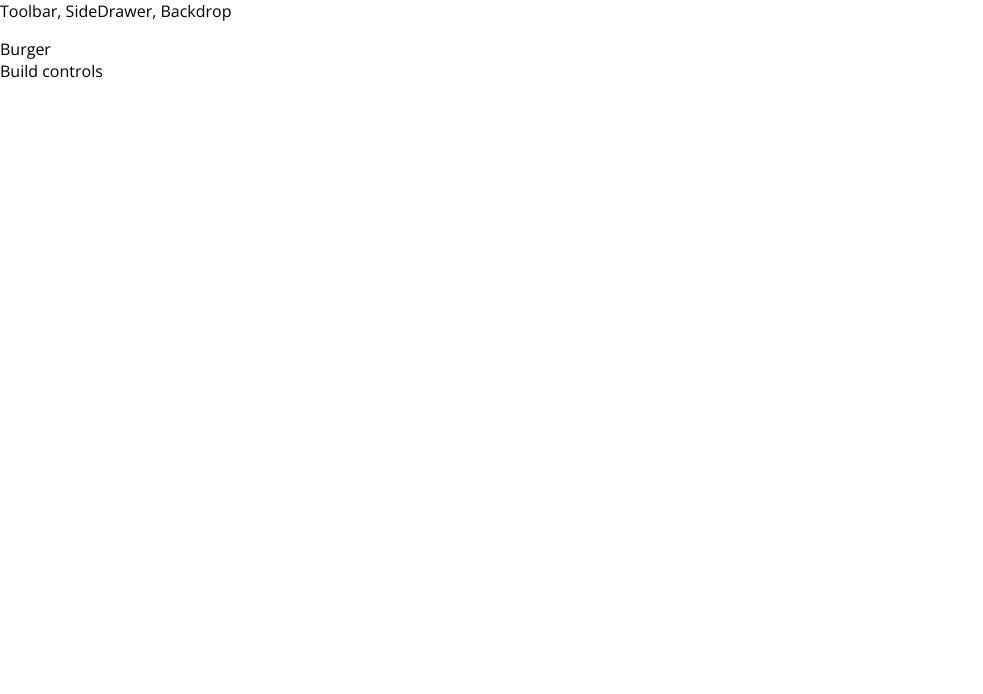
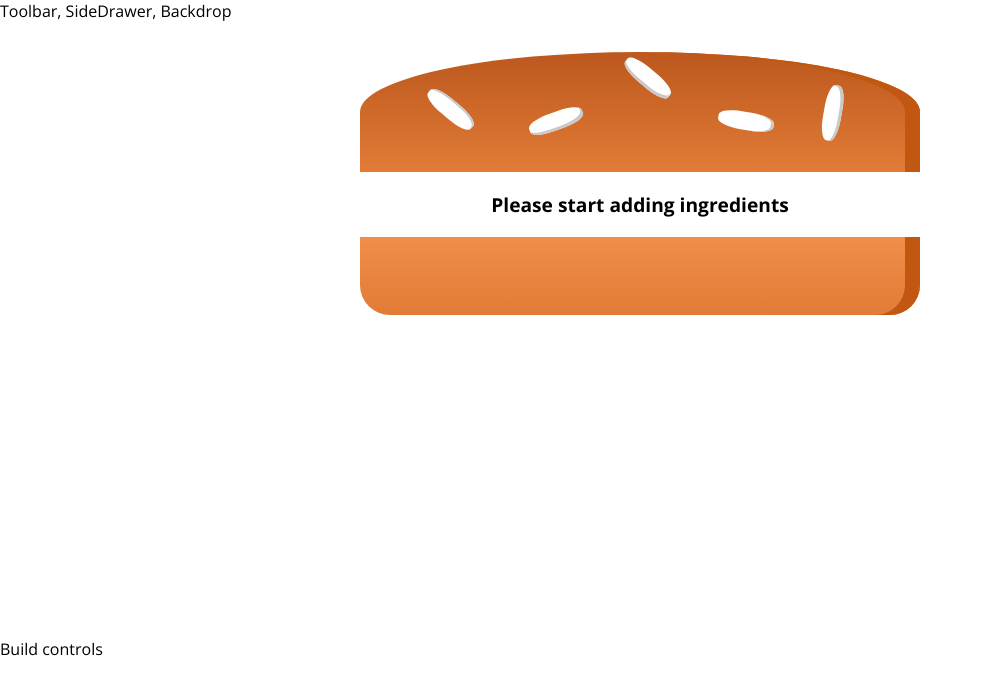
Before and after one commit to jacklu97/burger-builder, a React (Create React App) app: page / in a window 1280 px wide. Shown: the top 694 px of the page, without its empty margins (0-983 px from the left). Built offline with nearby package versions, Linux system fonts and the light colour scheme.

Commit message:
Burger display

```diff
--- a/package.json
+++ b/package.json
@@ -6,6 +6,7 @@
     "@testing-library/jest-dom": "^4.2.4",
     "@testing-library/react": "^9.5.0",
     "@testing-library/user-event": "^7.2.1",
+    "prop-types": "^15.7.2",
     "react": "^16.13.1",
     "react-dom": "^16.13.1",
     "react-scripts": "3.4.1"
--- /dev/null
+++ b/src/components/Burger/Burger.js
@@ -0,0 +1,28 @@
+import React from 'react';
+import classes from './Burger.module.css';
+
+import BurgerIngredient from './BurgerIngredient/BurgerIngredient';
+
+const burger = (props) => {
+    let transformedIngredients = Object.keys(props.ingredients).map(igKey => {
+        return [...Array(props.ingredients[igKey])].map((_,i) => {
+            return <BurgerIngredient key={igKey + i} type={igKey} />;
+        });
+    }).reduce((arr, el) => {
+        return arr.concat(el)
+    }, []);
+
+    if(transformedIngredients.length === 0){
+        transformedIngredients = <p>Please start adding ingredients</p>
+    }
+
+    return (
+        <div className={classes.Burger}>
+            <BurgerIngredient type= "bread-top" />
+            {transformedIngredients}
+            <BurgerIngredient type= "bread-bottom" />
+        </div>
+    );
+}
+
+export default burger;
--- /dev/null
+++ b/src/components/Burger/Burger.module.css
@@ -0,0 +1,30 @@
+.Burger {
+    width: 100%;
+    margin: auto;
+    height: 250px;
+    overflow: scroll;
+    text-align: center;
+    font-weight: bold;
+    font-size: 1.2rem;
+}
+
+@media (min-width: 500px) and (min-height: 400px) {
+    .Burger{
+        width: 350px;
+        height: 300px;
+    }
+}
+
+@media (min-width: 500px) and (min-height: 401px) {
+    .Burger{
+        width: 450px;
+        height: 400px;
+    }
+}
+
+@media (min-width: 1000px) and (min-height: 700px) {
+    .Burger{
+        width: 700px;
+        height: 600px;
+    }
+}
--- /dev/null
+++ b/src/components/Burger/BurgerIngredient/BurgerIngredient.js
@@ -0,0 +1,46 @@
+import React, { Component } from 'react';
+import PropTypes from 'prop-types';
+
+import classes from './BurgerIngredient.module.css';
+
+class BurgerIngredient extends Component {
+    render() {
+        let ingredient = null;
+        switch (this.props.type) {
+            case ('bread-bottom'):
+                ingredient = <div className={classes.BreadBottom}></div>;
+                break;
+            case ('bread-top'):
+                ingredient = (
+                    <div className={classes.BreadTop}>
+                        <div className={classes.Seeds1}></div>
+                        <div className={classes.Seeds2}></div>
+                    </div>
+                );
+                break;
+            case ('meat'):
+                ingredient = <div className={classes.Meat}></div>
+                break;
+            case ('cheese'):
+                ingredient = <div className={classes.Cheese}></div>
+                break;
+            case ('salad'):
+                ingredient = <div className={classes.Salad}></div>
+                break;
+            case ('bacon'):
+                ingredient = <div className={classes.Bacon}></div>
+                break;
+            default:
+                ingredient = null;
+        }
+
+        return ingredient;
+    }
+
+};
+
+BurgerIngredient.propTypes = {
+    type: PropTypes.string.isRequired
+};
+
+export default BurgerIngredient;
--- /dev/null
+++ b/src/components/Burger/BurgerIngredient/BurgerIngredient.module.css
@@ -0,0 +1,113 @@
+.BreadBottom {
+    height: 13%;
+    width: 80%;
+    background: linear-gradient(#F08E4A, #e27b36);
+    border-radius: 0 0 30px 30px;
+    box-shadow: inset -15px 0 #c15711;
+    margin: 2% auto;
+}
+
+.BreadTop {
+    height: 20%;
+    width: 80%;
+    background: linear-gradient(#bc581e, #e27b36);
+    border-radius: 50% 50% 0 0;
+    box-shadow: inset -15px 0 #c15711;
+    margin: 2% auto;
+    position: relative;
+}
+
+.Seeds1 {
+    width: 10%;
+    height: 15%;
+    position: absolute;
+    background-color: white;
+    left: 30%;
+    top: 50%;
+    border-radius: 40%;
+    transform: rotate(-20deg);
+    box-shadow: inset -2px -3px #c9c9c9;
+}
+
+.Seeds1:after {
+    content: "";
+    width: 100%;
+    height: 100%;
+    position: absolute;
+    background-color: white;
+    left: -170%;
+    top: -260%;
+    border-radius: 40%;
+    transform: rotate(60deg);
+    box-shadow: inset -1px 2px #c9c9c9;
+  }
+
+.Seeds1:before {
+    content: "";
+    width: 100%;
+    height: 100%;
+    position: absolute;
+    background-color: white;
+    left: 180%;
+    top: -50%;
+    border-radius: 40%;
+    transform: rotate(60deg);
+    box-shadow: inset -1px -3px #c9c9c9;
+  }
+
+  .Seeds2 {
+    width: 10%;
+    height: 15%;
+    position: absolute;
+    background-color: white;
+    left: 64%;
+    top: 50%;
+    border-radius: 40%;
+    transform: rotate(10deg);
+    box-shadow: inset -3px 0 #c9c9c9;
+  }
+
+  .Seeds2:before {
+    content: "";
+    width: 100%;
+    height: 100%;
+    position: absolute;
+    background-color: white;
+    left: 150%;
+    top: -130%;
+    border-radius: 40%;
+    transform: rotate(90deg);
+    box-shadow: inset 1px 3px #c9c9c9;
+  }
+
+
+.Meat {
+    width: 80%;
+    height: 8%;
+    background: linear-gradient(#7f3608, #702e05);
+    margin: 2% auto;
+    border-radius: 15px;
+}
+
+.Cheese {
+    width: 90%;
+    height: 4.5%;
+    margin: 2% auto;
+    background: linear-gradient(#f4d004, #d6bb22);
+    border-radius: 20px;
+}
+
+.Salad {
+    width: 85%;
+    height: 7%;
+    margin: 2% auto;
+    background: linear-gradient(#228c1d, #91ce50);
+    border-radius: 20px;
+}
+
+.Bacon {
+    width: 80%;
+    height: 3%;
+    background: linear-gradient(#bf3813, #c45e38);
+    margin: 2% auto;
+}
--- a/src/containers/BurgerBuilder/BurgerBuilder.js
+++ b/src/containers/BurgerBuilder/BurgerBuilder.js
@@ -1,12 +1,22 @@
 import React, { Component } from 'react';
 
 import Aux from '../../hoc/Aux';
+import Burger from '../../components/Burger/Burger';
 
 class BurgerBuilder extends Component{
+    state = {
+        ingredients: {
+            salad: 0,
+            bacon: 0,
+            cheese: 0,
+            meat: 0
+        }
+    }
+
     render(){
         return (
             <Aux>
-                <div>Burger</div>
+                <Burger ingredients={this.state.ingredients}/>
                 <div>Build controls</div>
             </Aux>
         );
```
